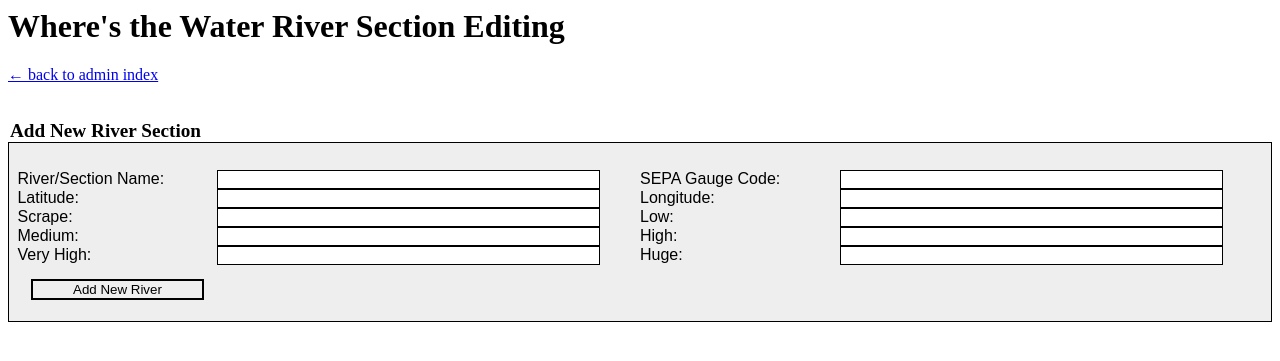
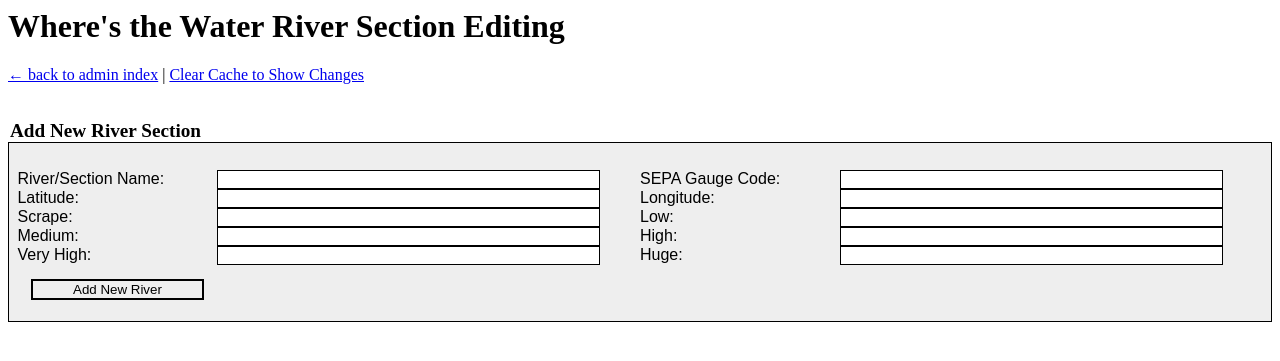
Before and after one commit to jriddell/wheres-the-water, a PHP site: page /admin/river-section.php in a window 1280 px wide. Shown: the top 361 px of the page. Run offline with PHP 8.4, Linux system fonts and the light colour scheme; data that the repository does not hold is empty; a stand-in replaces the project's code that opens the database connection; some libraries are stand-ins or nearby versions.

Commit message:
link to clear cache

```diff
--- a/admin/river-section.php
+++ b/admin/river-section.php
@@ -71,7 +71,7 @@ p.message b { font-size: larger; }
 <body>
 <h1>Where's the Water River Section Editing</h1>
 
-<p><a href="index.html">&#8592; back to admin index</a></p>
+<p><a href="index.html">&#8592; back to admin index</a> | <a href="http://canoescotland.org/admin/config/development/performance">Clear Cache to Show Changes</a></p>
 
 <?php
 if (isset($message)) {
```
